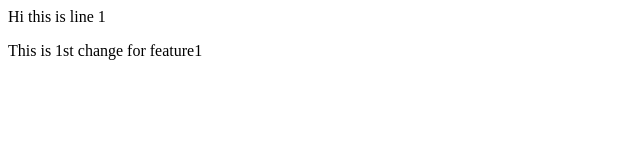
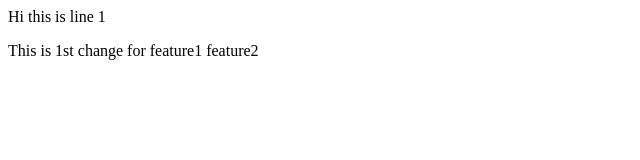
Before and after one commit to Aswiniskillit/gitskillitcalss, a plain HTML site: page index.html in a window 1280 px wide. Shown: the full height of the page, 0-640 px from the left. Drawn offline with Linux system fonts and the light colour scheme.

Commit message:
added feature2

```diff
--- a/index.html
+++ b/index.html
@@ -1,2 +1,2 @@
 <p>Hi this is line 1</p>
-<p>This is 1st change  for feature1</p>
+<p>This is 1st change  for feature1 feature2</p>
```
